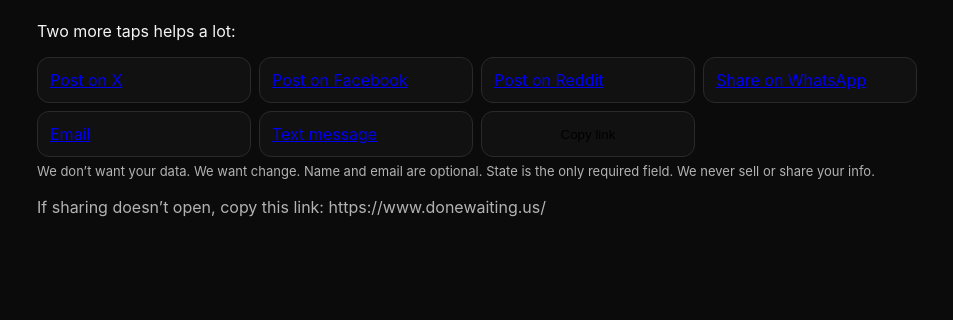
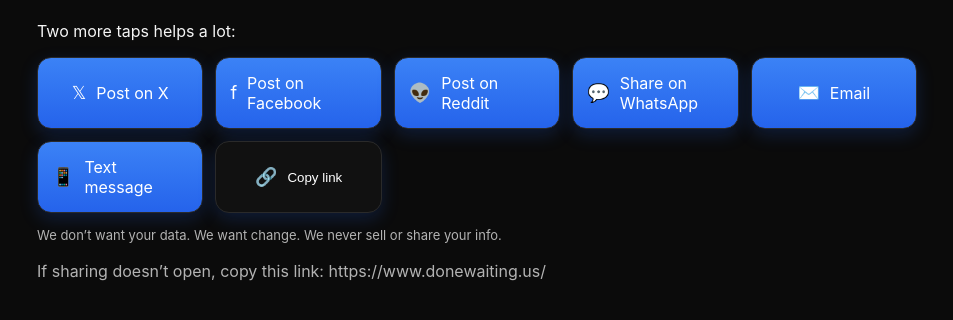
Before and after one commit to kenadams1990/donewaiting-site, a plain HTML site: page thank-you.html in a window 1280 px wide. Shown: the part 90-410 px from the top of the page, without its empty margins (163-1116 px from the left). Drawn offline with Linux system fonts and the light colour scheme.

Commit message:
Update thank-you.html

```diff
--- a/thank-you.html
+++ b/thank-you.html
@@ -16,8 +16,17 @@
     a.btn{display:inline-block;text-decoration:none;color:#fff;background:linear-gradient(180deg,var(--primary-2),var(--primary));padding:12px 14px;border-radius:12px;font-weight:700}
     .muted{color:var(--muted)}
     .disclaimer{font-size:13px;margin:6px 0 0;color:var(--muted)}
-    .share-grid{display:grid;gap:8px;grid-template-columns:repeat(auto-fit,minmax(180px,1fr))}
-    .card{border:1px solid var(--border);border-radius:12px;padding:12px;background:var(--field)}
+    .share-grid{display:grid;gap:12px;grid-template-columns:repeat(auto-fit,minmax(150px,1fr));margin:14px 0}
+    .card,.card:link,.card:visited{color:#fff;text-decoration:none} /* kill blue/purple UA colors */
+    .card{
+      display:flex;align-items:center;justify-content:center;gap:10px;
+      min-height:46px;padding:12px 14px;border-radius:14px;border:1px solid var(--border);
+      background:linear-gradient(180deg,var(--primary-2),var(--primary));
+      box-shadow:0 6px 18px #2563eb33
+}
+.card.btn-ghost{background:var(--field)}
+.card .icon{font-size:18px;line-height:0;filter:saturation(0) brightness(2)} /* monochrome emoji-ish */
+.card:focus{outline:2px solid var(--primary);outline-offset:3px}
   </style>
 </head>
 <body>
@@ -26,17 +35,31 @@
     <p>Two more taps helps a lot:</p>
 
     <div class="share-grid">
-      <a id="share-x" class="card" target="_blank" rel="noopener">Post on X</a>
-      <a id="share-fb" class="card" target="_blank" rel="noopener">Post on Facebook</a>
-      <a id="share-reddit" class="card" target="_blank" rel="noopener">Post on Reddit</a>
-      <a id="share-wa" class="card" target="_blank" rel="noopener">Share on WhatsApp</a>
-      <a id="share-email" class="card" target="_blank" rel="noopener">Email</a>
-      <a id="share-sms" class="card">Text message</a>
-      <button id="copy-link" class="card" type="button">Copy link</button>
-    </div>
+  <a id="share-x" class="card" target="_blank" rel="noopener">
+    <span class="icon" aria-hidden="true">𝕏</span><span>Post on X</span>
+  </a>
+  <a id="share-fb" class="card" target="_blank" rel="noopener">
+    <span class="icon" aria-hidden="true">f</span><span>Post on Facebook</span>
+  </a>
+  <a id="share-reddit" class="card" target="_blank" rel="noopener">
+    <span class="icon" aria-hidden="true">👽</span><span>Post on Reddit</span>
+  </a>
+  <a id="share-wa" class="card" target="_blank" rel="noopener">
+    <span class="icon" aria-hidden="true">💬</span><span>Share on WhatsApp</span>
+  </a>
+  <a id="share-email" class="card" target="_blank" rel="noopener">
+    <span class="icon" aria-hidden="true">✉️</span><span>Email</span>
+  </a>
+  <a id="share-sms" class="card" target="_blank" rel="noopener">
+    <span class="icon" aria-hidden="true">📱</span><span>Text message</span>
+  </a>
+  <button id="copy-link" class="card btn-ghost" type="button">
+    <span class="icon" aria-hidden="true">🔗</span><span>Copy link</span>
+  </button>
+</div>
 
     <p class="disclaimer" role="note">
-      We don’t want your data. We want change. Name and email are optional. State is the only required field. We never sell or share your info.
+      We don’t want your data. We want change. We never sell or share your info.
     </p>
 
     <p class="muted" style="margin-top:18px">If sharing doesn’t open, copy this link: <span id="share-url"></span></p>
```
